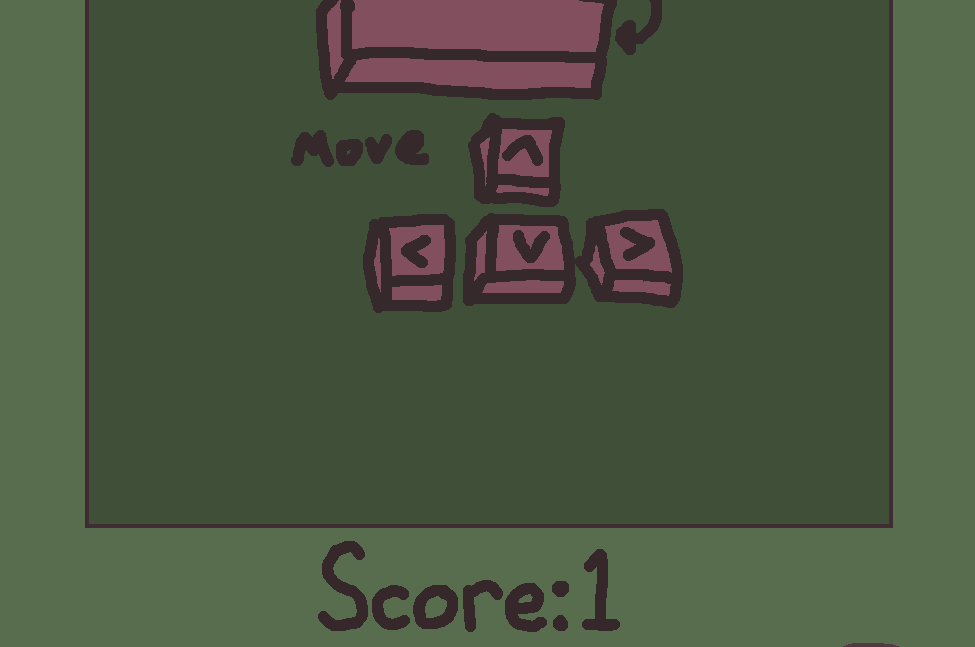
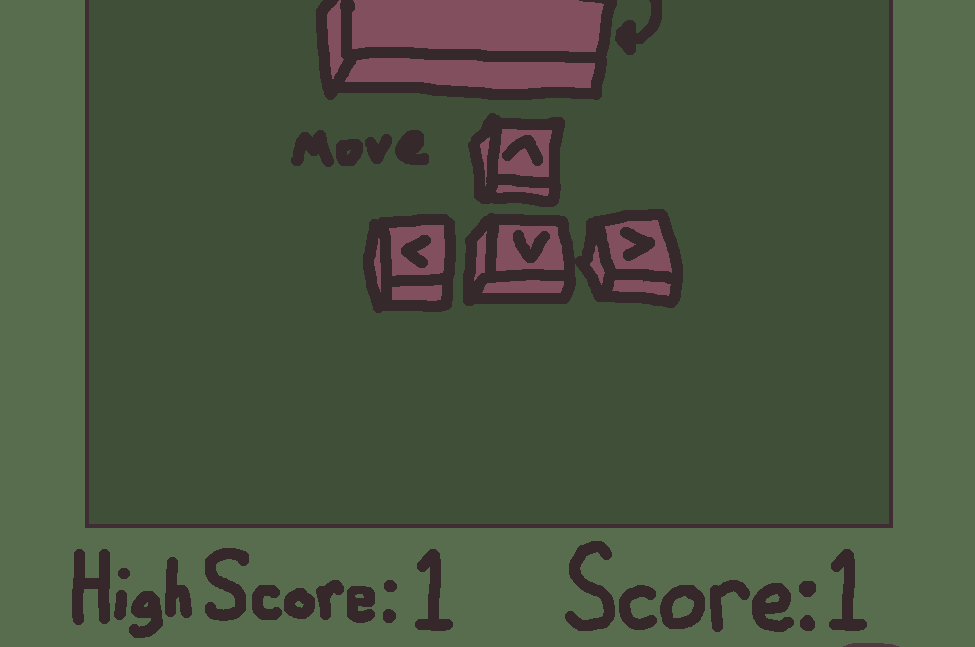
Before and after one commit to Tyler-Gates/Snake, a plain HTML site: page index.html in a window 1280 px wide. Shown: the part 485-1132 px from the top of the page, without its empty margins (151-1126 px from the left). Drawn offline with Linux system fonts and the light colour scheme.

Commit message:
Add highscore

```diff
--- a/index.html
+++ b/index.html
@@ -15,6 +15,10 @@
       height="800"
     ></canvas>
     <div class="score-container">
+      <div>
+        <img src="img/highScore.png" />
+        <span class="number-display" id="high-score-count"></span>
+      </div>
       <div>
         <img src="img/score.png" />
         <span class="number-display" id="score-count"></span>
--- a/snakeGameLogic.js
+++ b/snakeGameLogic.js
@@ -54,6 +54,7 @@ zero.src = "img/zero.png";
 const scoreImage = new Image();
 scoreImage.src = "img/score.png";
 var score = 1;
+var highScore = 1;
 
 const musicButton = document.getElementById("music-button");
 var musicFlag = false;
@@ -98,12 +99,14 @@ var gameState = Array.from(Array(20), () => new Array(20).fill(0));
 gameState[5][0] = 1;
 
 const drawAppleCountList = document.getElementById("apple-count");
+drawAppleCountList.value = appleCount;
+drawAppleCount();
+
 const drawScoreCountList = document.getElementById("score-count");
-document.getElementById("score-count").value = score;
+drawScoreCountList.value = score;
+const drawHighScoreCountList = document.getElementById("high-score-count");
+drawHighScoreCountList.value = highScore;
 drawScoreCount();
-
-document.getElementById("apple-count").value = appleCount;
-drawAppleCount();
 
 var opacity = 0.5;
 var opacityFlipSwitch = false;
@@ -184,6 +187,12 @@ function drawScoreCount() {
   const scoreCountString = score.toString();
   drawScoreCountList.innerHTML = "";
   drawNumbers(drawScoreCountList, scoreCountString);
+  if (score >= highScore) {
+    highScore = score;
+    const highScoreCountString = highScore.toString();
+    drawHighScoreCountList.innerHTML = "";
+    drawNumbers(drawHighScoreCountList, highScoreCountString);
+  }
 }
 
 function setSnakeDirection(desiredDirection, oppositeOfDesiredDirection) {
--- a/styling.css
+++ b/styling.css
@@ -40,8 +40,8 @@ body {
 
 .score-container {
   margin-top: 10px;
+  margin-left: 40px;
   display: flex;
-  margin-left: 40px;
   justify-content: center;
   flex-direction: row;
   align-items: center;
```
Also changed, not shown: img/highScore.png (added).
